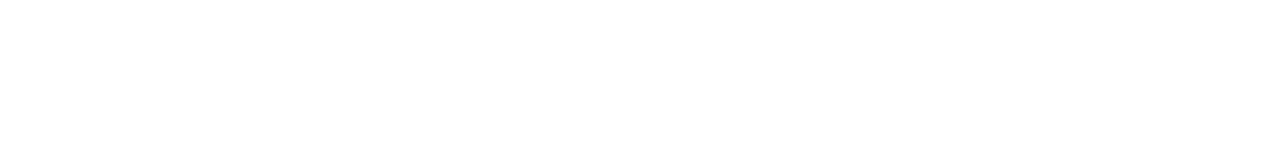
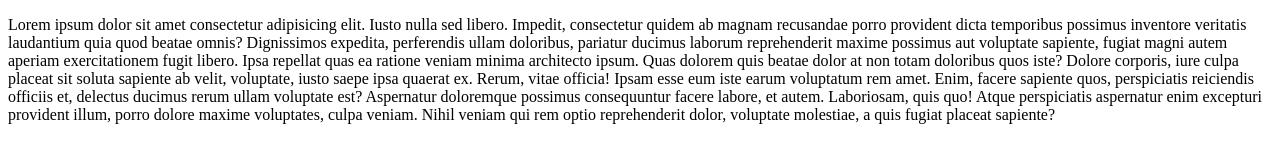
Before and after one commit to KenzheSan/home, a plain HTML site: page index.html in a window 1280 px wide. Drawn offline with Linux system fonts and the light colour scheme.

Commit message:
fkldsfhkj

```diff
--- a/index.html
+++ b/index.html
@@ -5,5 +5,24 @@
     <meta name="viewport" content="width=device-width, initial-scale=1.0" />
     <title>Home works</title>
   </head>
-  <body></body>
+  <body>
+    <p>
+      Lorem ipsum dolor sit amet consectetur adipisicing elit. Iusto nulla sed
+      libero. Impedit, consectetur quidem ab magnam recusandae porro provident
+      dicta temporibus possimus inventore veritatis laudantium quia quod beatae
+      omnis? Dignissimos expedita, perferendis ullam doloribus, pariatur ducimus
+      laborum reprehenderit maxime possimus aut voluptate sapiente, fugiat magni
+      autem aperiam exercitationem fugit libero. Ipsa repellat quas ea ratione
+      veniam minima architecto ipsum. Quas dolorem quis beatae dolor at non
+      totam doloribus quos iste? Dolore corporis, iure culpa placeat sit soluta
+      sapiente ab velit, voluptate, iusto saepe ipsa quaerat ex. Rerum, vitae
+      officia! Ipsam esse eum iste earum voluptatum rem amet. Enim, facere
+      sapiente quos, perspiciatis reiciendis officiis et, delectus ducimus rerum
+      ullam voluptate est? Aspernatur doloremque possimus consequuntur facere
+      labore, et autem. Laboriosam, quis quo! Atque perspiciatis aspernatur enim
+      excepturi provident illum, porro dolore maxime voluptates, culpa veniam.
+      Nihil veniam qui rem optio reprehenderit dolor, voluptate molestiae, a
+      quis fugiat placeat sapiente?
+    </p>
+  </body>
 </html>
```
Also changed, not shown: script.js (added), style.css (added).
